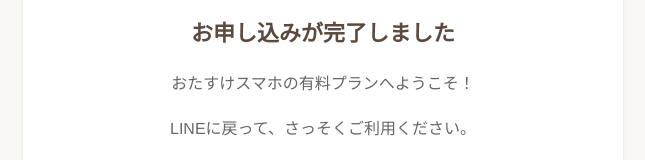
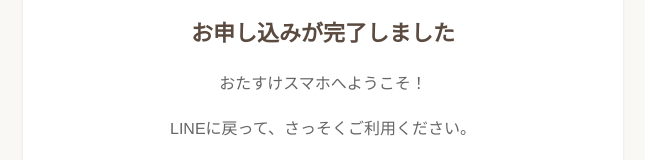
Before and after one commit to wolfintimo/-otasuke-smaho-site, a plain HTML site: page success.html in a window 1280 px wide. Shown: the part 172-332 px from the top of the page, without its empty margins (317-962 px from the left). Drawn offline with Linux system fonts and the light colour scheme.

Commit message:
Update success.html

```diff
--- a/success.html
+++ b/success.html
@@ -50,7 +50,7 @@
     <div class="card">
         <div class="emoji">🎉</div>
         <h1>お申し込みが完了しました</h1>
-        <p>おたすけスマホの有料プランへようこそ！</p>
+        <p>おたすけスマホへようこそ！</p>
         <p>LINEに戻って、さっそくご利用ください。</p>
         <a href="https://wolfintimo.github.io/-otasuke-smaho-site/" class="back-link">トップページに戻る</a>
     </div>
```
